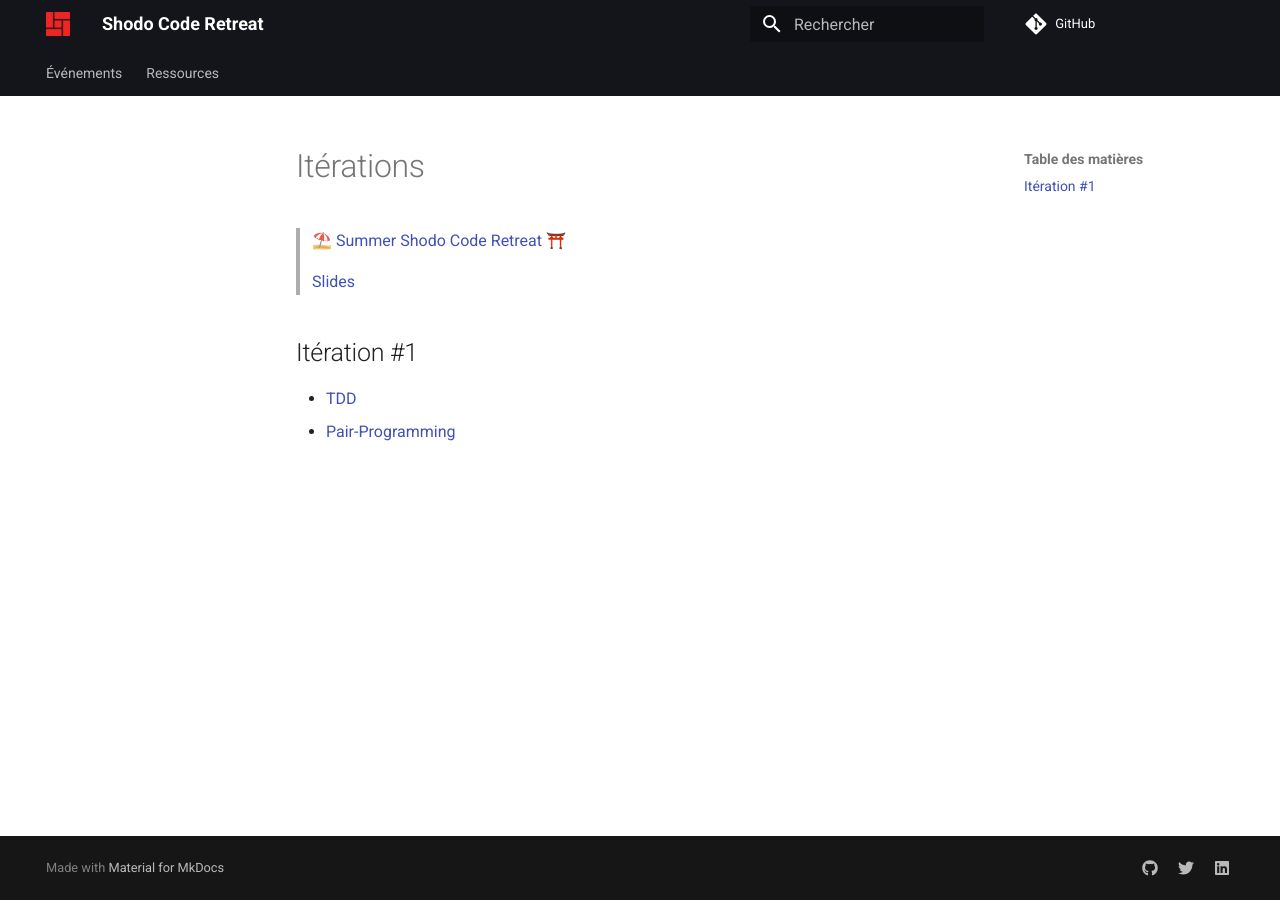
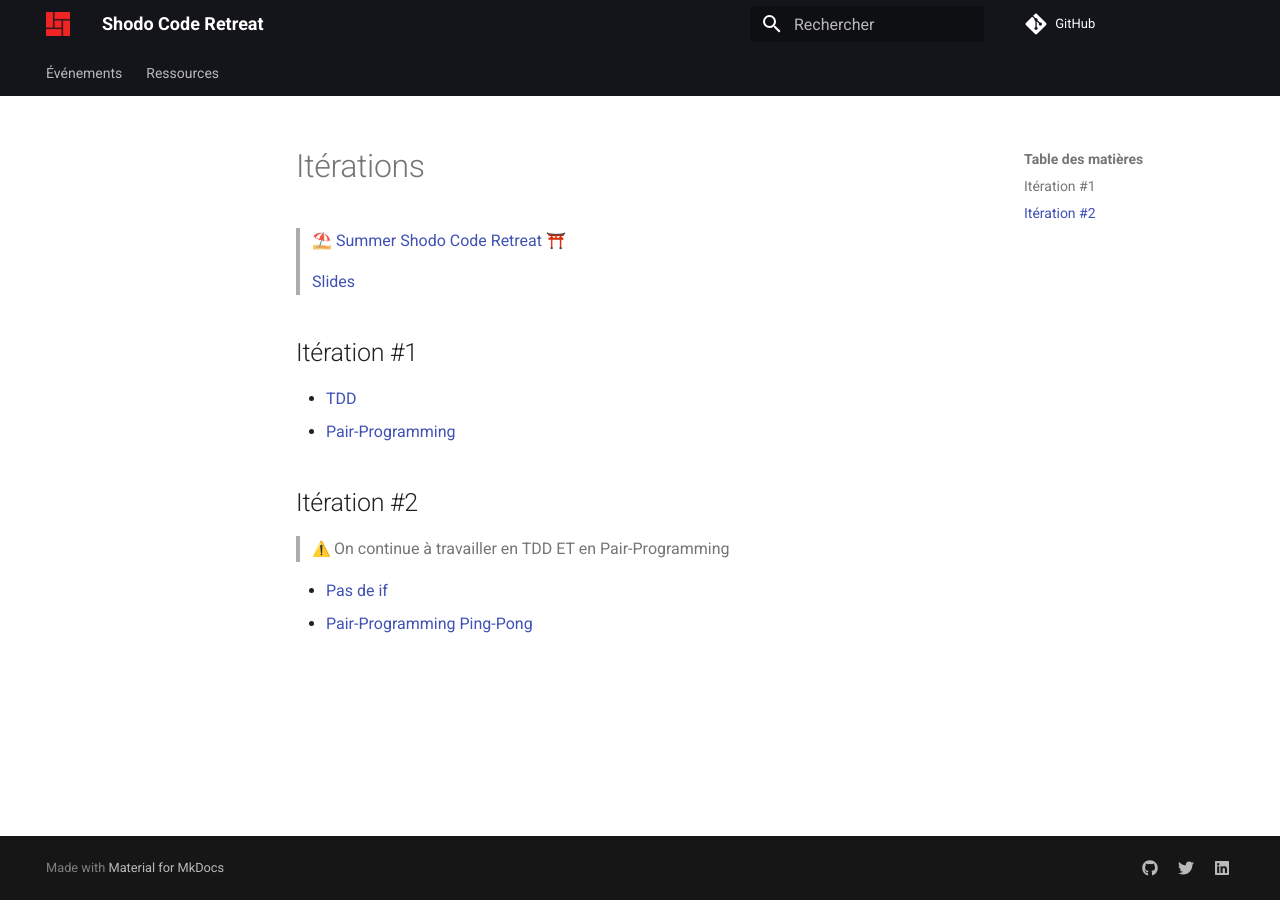
Before and after one commit to shodo-nantes/code-retreat, an MkDocs documentation site: the page built from docs/events/2023/07/04/itération-1.md, in a window 1280 px wide. Built offline with MkDocs 1.6.1 and Material for MkDocs 9.7.7, drawn with Linux system fonts in a browser that asks for light colours; emoji names are drawn with the system emoji font; comment, search, counter and statistics services are not loaded.

Commit message:
Iteration 2

```diff
--- a/docs/events/2023/07/04/itération-1.md
+++ b/docs/events/2023/07/04/itération-1.md
@@ -7,6 +7,13 @@
 ## Itération \#1
 - [TDD]
 - [Pair-Programming]
+
+## Itération \#2
+
+> :warning:  On continue à travailler en TDD ET en Pair-Programming
+
+- [Pas de if]
+- [Pair-Programming Ping-Pong]
 
 [TDD]: /code-retreat/constraints/tdd/
 [Pas de if]: /code-retreat/constraints/no-if/
```
